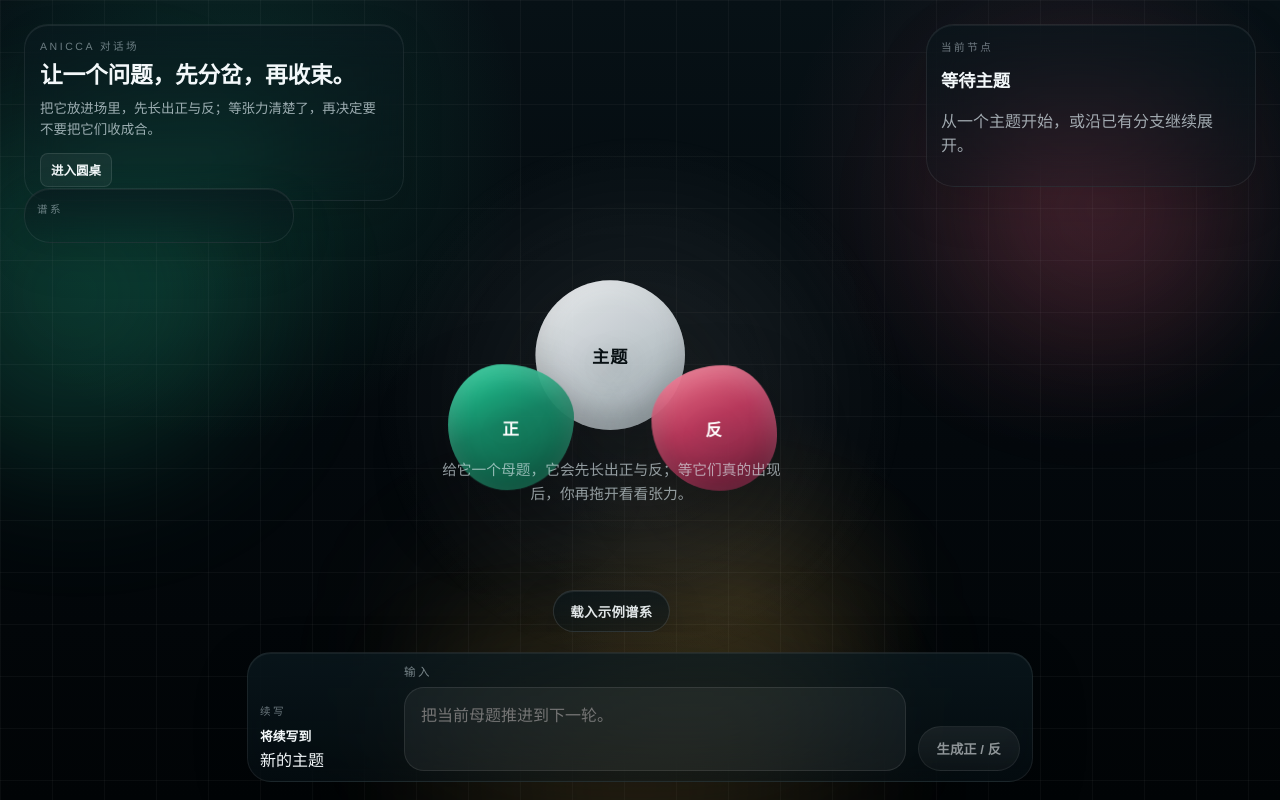
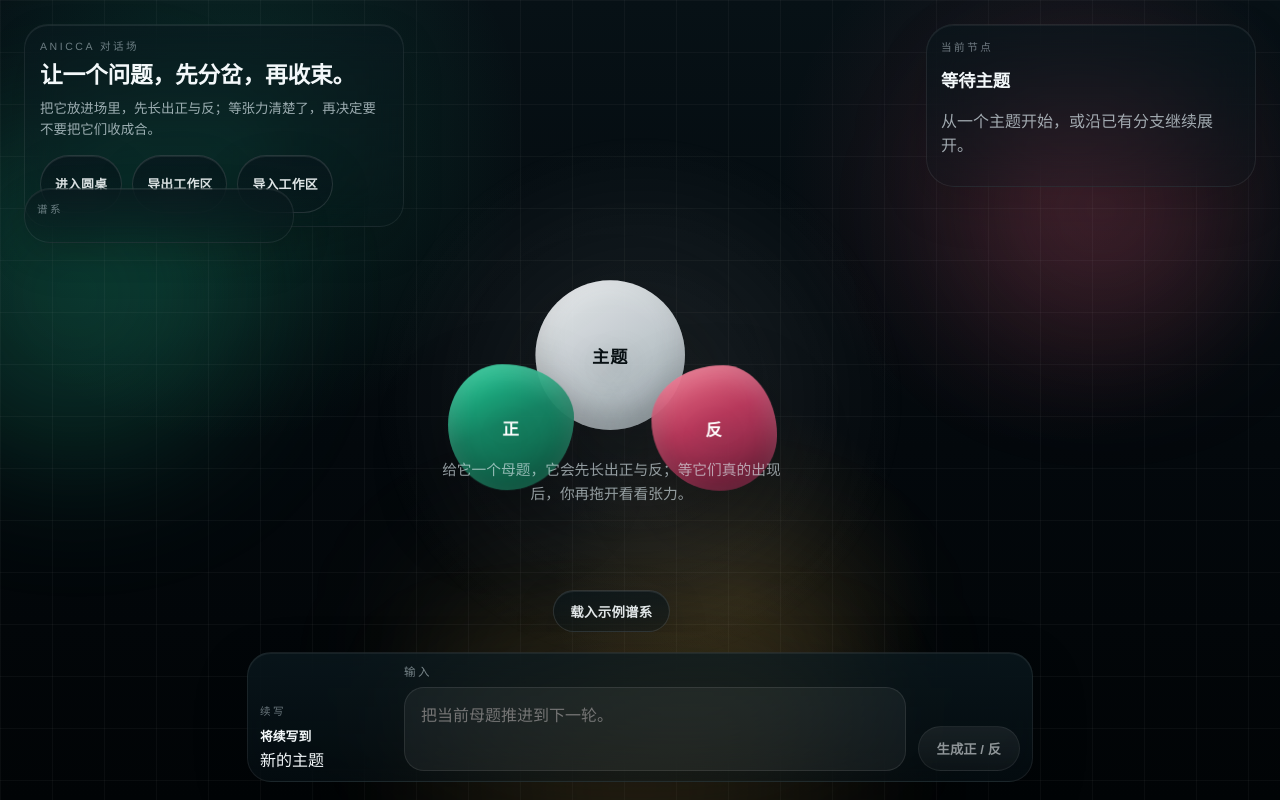
Before and after one commit to astroleno/Anicca, a Next.js app: page /dialogue in a window 1280 px wide. Built offline with nearby package versions, Linux system fonts and the light colour scheme.

Commit message:
feat(dialogue): wire workspace import export actions

```diff
--- a/src/components/dialogue/DialogueShell.module.css
+++ b/src/components/dialogue/DialogueShell.module.css
@@ -93,19 +93,45 @@
   line-height: 1.55;
 }
 
-.heroLink {
+.heroActions {
+  display: flex;
+  gap: 10px;
+  flex-wrap: wrap;
+  margin-top: 14px;
+}
+
+.heroActionButton {
+  min-height: 38px;
+  padding: 9px 14px;
+  border: 1px solid rgba(255, 255, 255, 0.12);
+  border-radius: 999px;
+  background: linear-gradient(180deg, rgba(8, 21, 27, 0.72), rgba(7, 19, 25, 0.42));
+  color: rgba(243, 248, 250, 0.92);
+  font: inherit;
+  font-size: 0.8rem;
+  font-weight: 600;
+  letter-spacing: 0.02em;
+  box-shadow:
+    0 16px 44px rgba(0, 0, 0, 0.16),
+    inset 0 1px 0 rgba(255, 255, 255, 0.08);
+}
+
+.heroActionButton:hover {
+  border-color: rgba(255, 255, 255, 0.18);
+}
+
+.heroActionLink {
   display: inline-flex;
   align-items: center;
-  min-height: 32px;
-  margin-top: 12px;
-  padding: 0 10px;
-  border: 1px solid rgba(255, 255, 255, 0.1);
-  border-radius: 8px;
-  color: var(--text);
-  font-size: 0.78rem;
-  font-weight: 700;
   text-decoration: none;
-  background: rgba(255, 255, 255, 0.05);
+}
+
+.hiddenFileInput {
+  position: absolute;
+  width: 1px;
+  height: 1px;
+  opacity: 0;
+  pointer-events: none;
 }
 
 .eyebrow {
--- a/src/components/dialogue/DialogueShell.tsx
+++ b/src/components/dialogue/DialogueShell.tsx
@@ -1,8 +1,10 @@
 "use client";
 
 import {
+  ChangeEvent,
   startTransition,
   useEffect,
+  useRef,
   useState,
   useSyncExternalStore
 } from "react";
@@ -18,10 +20,18 @@ import {
   deriveDialogueView
 } from "@/features/dialectic/viewModel";
 import {
+  exportWorkspaceBundle,
+  importWorkspaceBundleFile
+} from "@/lib/io/workspaceBundle";
+import {
   activateWorkspace,
   createWorkspaceRecord,
   initializeActiveWorkspace,
-  saveActiveWorkspaceSnapshot
+  loadActiveWorkspace,
+  loadWorkspaceRecord,
+  saveActiveWorkspaceSnapshot,
+  saveWorkspaceRecord,
+  setActiveWorkspaceId
 } from "@/lib/persist/workspaces";
 import { branchGraphStore } from "@/store/branchGraph";
 import { Message } from "@/types/chat";
@@ -122,6 +132,56 @@ function formatDialogueError(error: unknown): DialogueErrorState {
   };
 }
 
+function formatWorkspaceBundleError(error: unknown): DialogueErrorState {
+  const message =
+    typeof error === "string"
+      ? error
+      : typeof error === "object" && error && "message" in error && typeof error.message === "string"
+        ? error.message
+        : "";
+
+  if (message === "invalid_workspace_bundle_json") {
+    return {
+      title: "导入文件不是有效 JSON",
+      detail: "文件内容没有被解析成工作区 bundle。",
+      recovery: "重新导出一次，或检查文件内容后再试。"
+    };
+  }
+
+  if (message === "invalid_workspace_bundle_version") {
+    return {
+      title: "导入文件版本不兼容",
+      detail: "这份工作区 bundle 不是当前主线认识的格式。",
+      recovery: "换一份由当前 `/dialogue` 导出的文件再试。"
+    };
+  }
+
+  if (message === "invalid_workspace_bundle_graph_version") {
+    return {
+      title: "导入文件里的图版本不兼容",
+      detail: "bundle 里带的是旧图结构，当前主线不会直接写入。",
+      recovery: "先用当前主线重新导出，或升级来源工作区。"
+    };
+  }
+
+  if (
+    message === "invalid_workspace_bundle_snapshot" ||
+    message === "invalid_workspace_bundle_metadata"
+  ) {
+    return {
+      title: "导入文件缺少必要工作区信息",
+      detail: "bundle 没有通过主线校验，所以本地 registry 没有被改写。",
+      recovery: "确认文件来自当前主线导出，再重新导入。"
+    };
+  }
+
+  return {
+    title: "导入工作区失败",
+    detail: "现有本地工作区没有被改坏。",
+    recovery: "稍后重试，或检查导入文件是否完整。"
+  };
+}
+
 function serializeContextMessages(messages: Message[]) {
   return messages
     .filter((message) => message.role === "system" || message.role === "user" || message.role === "assistant")
@@ -188,6 +248,7 @@ export function DialogueShell() {
   const [draft, setDraft] = useState("");
   const [demoWorkspaceEnabled, setDemoWorkspaceEnabled] = useState(false);
   const [workspaceReady, setWorkspaceReady] = useState(() => branchGraphStore.getGraph().entryIds.length > 0);
+  const importInputRef = useRef<HTMLInputElement | null>(null);
   const workspaceId = useDialogueUiStore((state) => state.workspaceId);
   const workspaceSessionId = useDialogueUiStore((state) => state.workspaceSessionId);
   const focusedNodeId = useDialogueUiStore((state) => state.focusedNodeId);
@@ -285,6 +346,78 @@ export function DialogueShell() {
     });
     setDraft("");
     setErrorState(null);
+  };
+
+  const handleExportWorkspace = () => {
+    if (!workspaceId) {
+      setErrorState({
+        title: "当前还没有可导出的工作区",
+        detail: "先进入一个工作区，再导出 bundle。",
+        recovery: "可以先载入示例谱系，或生成一轮正反。"
+      });
+      return;
+    }
+
+    try {
+      const record = loadWorkspaceRecord(workspaceId);
+      if (!record) {
+        throw new Error("workspace_export_unavailable");
+      }
+
+      const blob = exportWorkspaceBundle(record);
+      const objectUrl = URL.createObjectURL(blob);
+      const anchor = document.createElement("a");
+      anchor.href = objectUrl;
+      anchor.download = `${record.entry.title || workspaceId}.workspace.json`;
+      anchor.click();
+      URL.revokeObjectURL(objectUrl);
+      setErrorState(null);
+    } catch {
+      setErrorState({
+        title: "导出工作区失败",
+        detail: "当前工作区没有被序列化成 bundle。",
+        recovery: "稍后重试；如果反复失败，先检查本地存储状态。"
+      });
+    }
+  };
+
+  const handleImportWorkspace = async (event: ChangeEvent<HTMLInputElement>) => {
+    const file = event.target.files?.[0];
+    event.target.value = "";
+    if (!file) {
+      return;
+    }
+
+    try {
+      const imported = await importWorkspaceBundleFile(file);
+      saveWorkspaceRecord({
+        id: imported.id,
+        title: imported.title,
+        snapshot: imported.snapshot,
+        createdAt: imported.createdAt,
+        updatedAt: imported.updatedAt,
+        lastOpenedAt: imported.lastOpenedAt
+      });
+      setActiveWorkspaceId(imported.id);
+
+      const activeWorkspace = loadActiveWorkspace();
+      if (!activeWorkspace) {
+        throw new Error("workspace_import_activation_failed");
+      }
+
+      branchGraphStore.setGraph(activeWorkspace.snapshot.graph);
+      hydrateWorkspace({
+        workspaceId: activeWorkspace.snapshot.workspaceId,
+        workspaceSessionId: activeWorkspace.snapshot.workspaceSessionId,
+        focusedNodeId: activeWorkspace.snapshot.focusedNodeId,
+        composerParentId: activeWorkspace.snapshot.composerParentId,
+        stageLayouts: activeWorkspace.snapshot.stageLayouts
+      });
+      setDraft("");
+      setErrorState(null);
+    } catch (error: unknown) {
+      setErrorState(formatWorkspaceBundleError(error));
+    }
   };
 
   const handleSubmit = async () => {
@@ -432,9 +565,33 @@ export function DialogueShell() {
         <p className={styles.heroCopy}>
           把它放进场里，先长出正与反；等张力清楚了，再决定要不要把它们收成合。
         </p>
-        <a className={styles.heroLink} href="/roundtable">
-          进入圆桌
-        </a>
+        <div className={styles.heroActions}>
+          <a className={`${styles.heroActionButton} ${styles.heroActionLink}`} href="/roundtable">
+            进入圆桌
+          </a>
+          <button
+            type="button"
+            className={styles.heroActionButton}
+            onClick={handleExportWorkspace}
+          >
+            导出工作区
+          </button>
+          <button
+            type="button"
+            className={styles.heroActionButton}
+            onClick={() => importInputRef.current?.click()}
+          >
+            导入工作区
+          </button>
+          <input
+            ref={importInputRef}
+            data-testid="dialogue-import-input"
+            type="file"
+            accept="application/json"
+            className={styles.hiddenFileInput}
+            onChange={handleImportWorkspace}
+          />
+        </div>
       </header>
 
       <div className={styles.workspace}>
```
Also changed, not shown: 1 other file (tests, documents, lock files or other folders).
